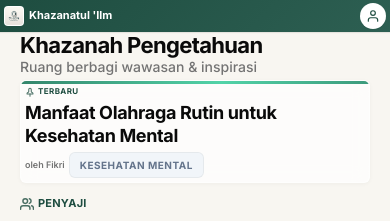
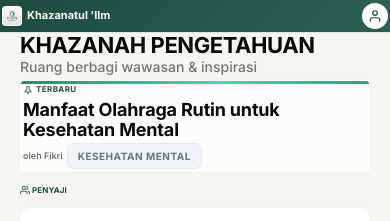
Before and after one commit to xiherzizi-byte/NS, a website: page index.html in a window 390 px wide. Shown: the top 221 px of the page. Drawn offline with nearby package versions, Linux system fonts and the light colour scheme; no server answers.

Commit message:
Shrink page headers and section titles to microscopic scale for maximum mobile efficiency

```diff
--- a/styles.css
+++ b/styles.css
@@ -28,22 +28,22 @@
 
     /* Mobile-First Typography - Microscopic density */
     --font: 'Inter', -apple-system, sans-serif;
-    --text-xl: 12px;
-    --text-lg: 11px;
-    --text-md: 10px;
-    --text-base: 9px;
-    --text-sm: 8px;
+    --text-xl: 10px;
+    --text-lg: 9px;
+    --text-md: 8px;
+    --text-base: 8px;
+    --text-sm: 7px;
 
     /* Microscopic Mobile Spacing */
-    --gap: 2px;
-    --gap-lg: 4px;
-    --pad: 4px;
-    --pad-lg: 6px;
+    --gap: 1px;
+    --gap-lg: 2px;
+    --pad: 2px;
+    --pad-lg: 3px;
 
     /* Modern Elements */
-    --radius: 6px;
+    --radius: 4px;
     --shadow: 0 1px 1px rgba(0, 0, 0, 0.04);
-    --nav-height: 44px;
+    --nav-height: 40px;
 }
 
 * {
@@ -181,16 +181,17 @@ body {
 }
 
 .page-title {
-    font-size: 11px;
-    font-weight: 700;
+    font-size: 10px;
+    font-weight: 800;
     color: var(--text);
     margin: 0;
-    letter-spacing: -0.03em;
+    letter-spacing: -0.02em;
     line-height: 1;
+    text-transform: uppercase;
 }
 
 .page-subtitle {
-    font-size: 8px;
+    font-size: 7px;
     color: var(--text-secondary);
     margin: 0;
     font-weight: 500;
@@ -264,11 +265,11 @@ body {
 }
 
 .featured-title {
-    font-size: 12px;
+    font-size: 9px;
     font-weight: 700;
-    line-height: 1.25;
-    letter-spacing: -0.02em;
-    margin: 0 0 5px 0;
+    line-height: 1.1;
+    letter-spacing: -0.01em;
+    margin: 0 0 3px 0;
     color: var(--text);
 }
 
@@ -288,24 +289,24 @@ body {
 
 /* Section Header */
 .section-header {
-    margin: var(--gap-lg) 0 6px 0;
-    display: flex;
-    align-items: center;
-    gap: 4px;
+    margin: 4px 0 2px 0;
+    display: flex;
+    align-items: center;
+    gap: 2px;
     color: var(--primary);
 }
 
 .section-header h3 {
-    font-size: 11px;
+    font-size: 8px;
     font-weight: 800;
     margin: 0;
-    letter-spacing: 0.02em;
+    letter-spacing: 0.01em;
     text-transform: uppercase;
 }
 
 .section-header svg {
-    width: 14px;
-    height: 14px;
+    width: 10px;
+    height: 10px;
 }
 
 .section-header svg {
```
